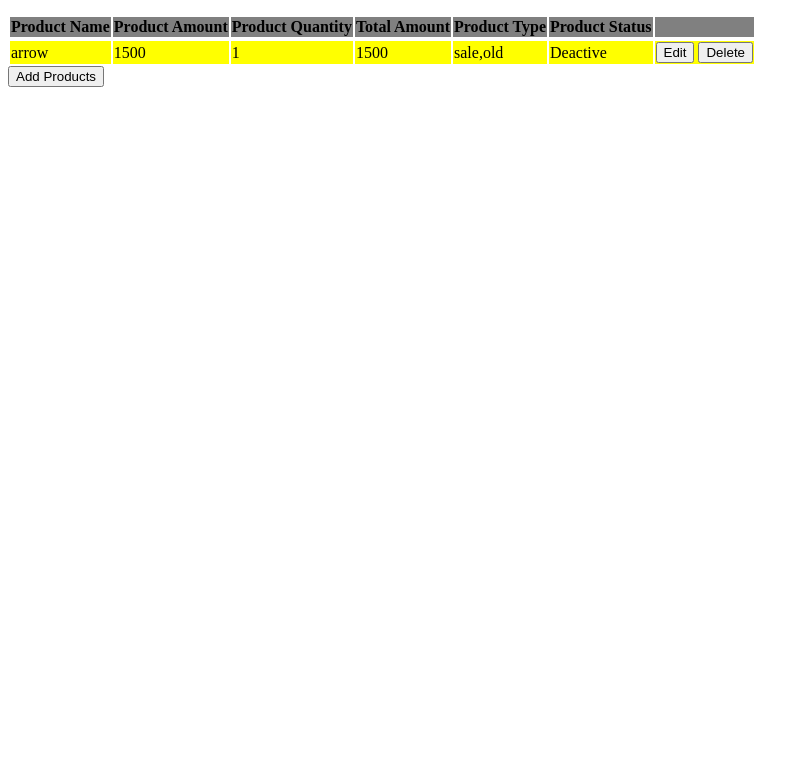
After one commit to vivmaniaa/form, a PHP site: page /products.php in a window 1280 px wide. The commit adds this page. Shown: the top 784 px of the page, without its empty margins (0-809 px from the left). Run offline with PHP 8.4, Linux system fonts and the light colour scheme; data comes from the database, SQL or seed files in the repository; some libraries are stand-ins or nearby versions.

Commit message:
delete and edit added to the project

```diff
--- a/css/style.css
+++ b/css/style.css
@@ -1,3 +1,10 @@
 div{
 	margin: 15px auto;
 }
+
+th{
+	background-color: gray;
+}
+tr:nth-child(odd){
+	background-color: yellow;
+}
--- a/js/custom.js
+++ b/js/custom.js
@@ -2,7 +2,10 @@ $(document).ready(function(){
 	$('#catagory').change(function(){
 		var value = $(this).val();
 		$.post('cat_process.php', {catagory: value}, function(data){
-			var options = "<option value='none'>Select Sub Catagory</option>";
+			var options = "<option value='none'>Please wait...</option>";
+			$('#sub_catagory').html(options);
+
+			options = "<option value='none'>Select Sub Catagory</option>";
 			$.each(data, function(key, value){
 				options += "<option value='"+value+"'>"+value+"</option>";
 			});
@@ -10,8 +13,69 @@ $(document).ready(function(){
 			$('#sub_catagory').html(options);
 		}, "json");
 	});
+	var product_quantity = $('#product_quantity').val();
 
 	$("#total_amount").focus(function(){
-		$(this).val($("#product_quantity").val() * $('#product_amount').val());
+		if(product_quantity < 1){
+			product_quantity = 1;
+		}else{
+			product_quantity = $('#product_quantity').val();
+		}
+		$(this).val(product_quantity * $('#product_amount').val());
+	});
+
+	$('#product_quantity, #product_amount').change(function(){
+		if(product_quantity < 1){
+			product_quantity = 1;
+		}else{
+			product_quantity = $('#product_quantity').val();
+		}
+
+		$('#total_amount').val(product_quantity * $('#product_amount').val());
+
+	});
+	$("#show_all").click(function(){
+		window.location.href = "products.php";
+	});
+	$('.delete_btn').click(function(){
+		var dis = $(this);
+		dis.parent().append('<div id="dialog_box" style="display: none;"><center><h3>Are you sure you want to delete this?</h3></center></div>');
+		var del_id = dis.attr('data-id');
+
+		$('#dialog_box').dialog({
+		  title: '',
+		  width: 500,
+		  height: 300,
+		  modal: true,
+		  resizable: false,
+		  draggable: false,
+		  buttons: [{
+		  text: 'Yes',
+		  click: function(){
+		  	$.post('del_process.php', {id: del_id}, function(data){
+		  		if(data){
+		  			location.reload();
+		  		}else{
+		  			alert('something went wrong try later.');
+		  		}
+		  	});
+		    $(this).dialog('close').remove();
+		    }
+		  },
+		  {
+		  text: 'No',
+		  click: function() {
+		      $(this).dialog('close').remove();
+		    }
+		  }]
+		});
+	});
+	$('.edit_btn').click(function(){
+		var edit_id = $(this).attr('data-id');
+		window.location.href = "edit_product.php?id="+edit_id;
+
 	})
-})
+
+
+
+})//document.ready
--- /dev/null
+++ b/products.php
@@ -0,0 +1,54 @@
+<?php
+include_once "connect.php";
+
+$sql = "SELECT * FROM e_kart";
+$result = $conn->query($sql);
+$products = "";
+while($row = mysqli_fetch_array($result, MYSQLI_ASSOC)){
+	$products .= "<tr>
+				<td>{$row['product_name']}</td>
+				<td>{$row['product_amount']}</td>
+				<td>{$row['product_quantity']}</td>
+				<td>{$row['total_amount']}</td>
+				<td>{$row['product_type']}</td>
+				<td>{$row['product_status']}</td>
+				<td>
+					<input data-id='{$row['id']}' class='edit_btn' type='button' value='Edit'>
+					<input data-id='{$row['id']}' class='delete_btn' type='button' value='Delete'>
+				</td>
+
+			</tr>";
+}
+
+?>
+<html>
+<head>
+	<title>Products</title>
+	<link rel="stylesheet" href="https://code.jquery.com/ui/1.12.1/themes/blitzer/jquery-ui.css">
+	<link rel="stylesheet" href="css/style.css">
+		<script src="https://code.jquery.com/jquery-2.2.4.min.js"></script>
+		<script src="https://code.jquery.com/ui/1.12.1/jquery-ui.min.js"></script>
+		<script src="js/custom.js"></script>
+</head>
+<body>
+	<!-- <div id="dialog_box" style="display: none;">Really delete?</div> -->
+	<div class="container">
+		<table>
+			<tr>
+				<th>Product Name</th>
+				<th>Product Amount</th>
+				<th>Product Quantity</th>
+				<th>Total Amount</th>
+				<th>Product Type</th>
+				<th>Product Status</th>
+				<th></th>
+			</tr>
+			<tr id="data_area">
+				<?php echo $products; ?>
+			</tr>
+		</table>
+		<a href="./"><input type="button" value="Add Products"></a>
+	</div>
+
+</body>
+</html>
```
Also changed, not shown: del_process.php (added, +19 -0 lines), edit_product.php (added, +124 -0 lines), index.php (+8 -1 lines).
